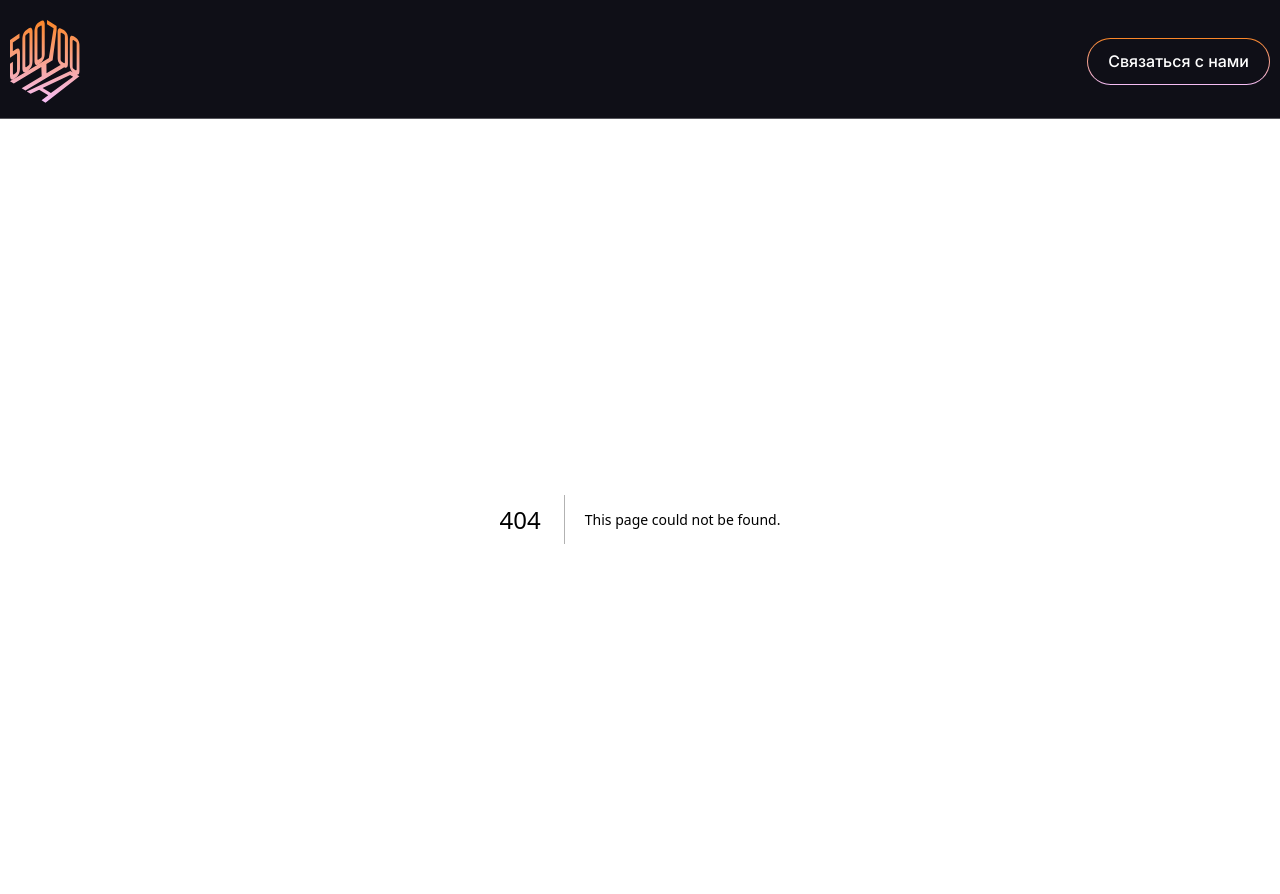
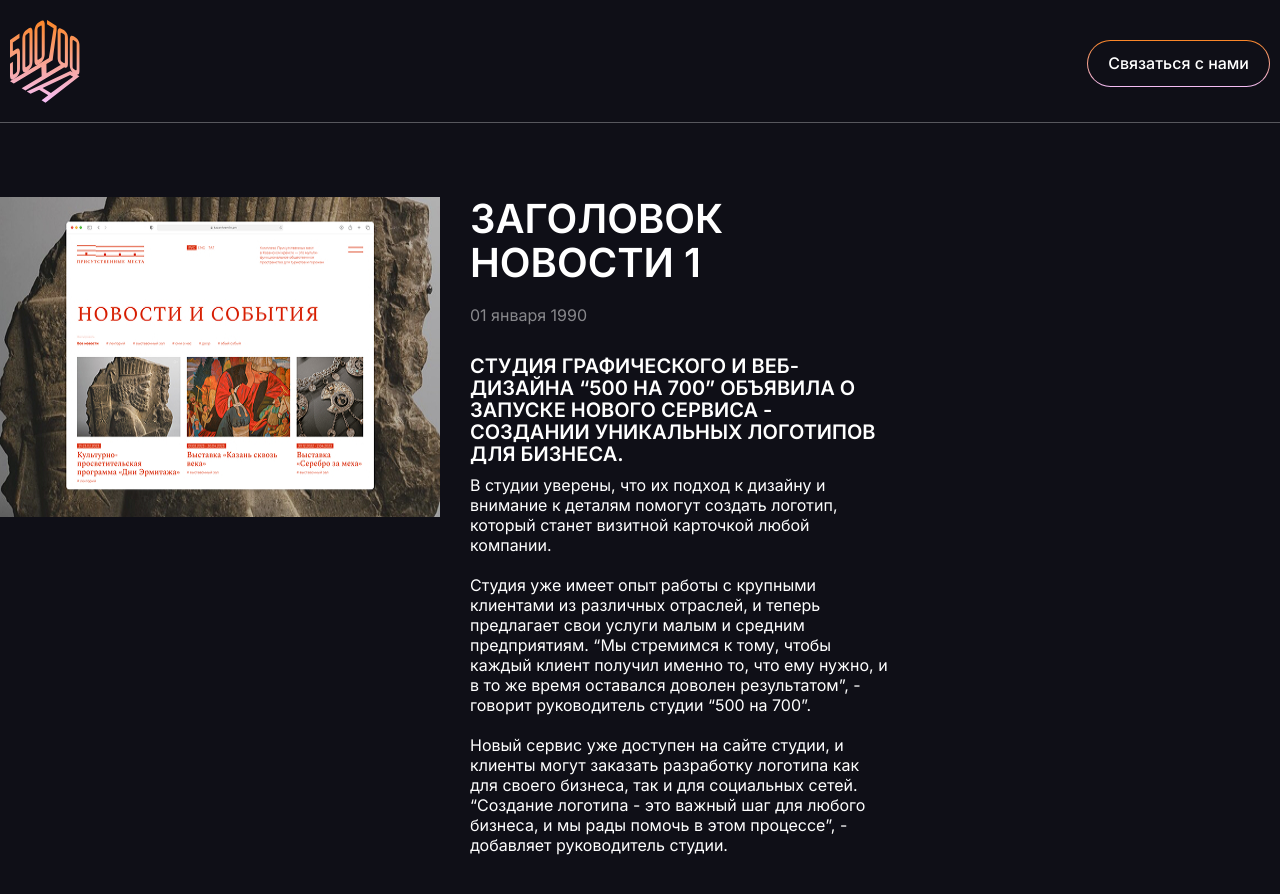
Before and after one commit to IlyaVafin/500na700, a Next.js app: page /news/1 in a window 1280 px wide. Before the commit this address had no page. Shown: the top 894 px of the page. Built offline with nearby package versions, Linux system fonts and the light colour scheme.

Commit message:
feat: #11 add single post

```diff
--- a/src/app/globals.css
+++ b/src/app/globals.css
@@ -15,3 +15,6 @@ html, body {
   font-family: var(--font-inter);
   min-height: 100vh;
 }
+a {
+  text-decoration: none;
+}
--- /dev/null
+++ b/src/app/news/[id]/page.tsx
@@ -0,0 +1,36 @@
+import Container from "@/components/container/container"
+import { getNews } from "@/modules/news/api/getNews"
+import { getNewsById } from "@/modules/news/api/getNewsById"
+import NewsCard from "@/modules/news/ui/news-card"
+
+export async function generateStaticParams() {
+	const posts = await getNews()
+
+	return posts.map(post => ({
+		id: String(post.id),
+	}))
+}
+
+export default async function NewsPage({
+	params,
+}: {
+	params: Promise<{ id: string }>
+}) {
+	const { id } = await params
+	const post = await getNewsById(Number(id))
+	if (post.status === "error") return post.data
+	const { data } = post
+	return (
+		<Container>
+				<NewsCard
+					date={data.date}
+					variant='single'
+					description={data.description}
+					id={data.id}
+					image={data.image}
+					title={data.title}
+					subtitle={data.subtitle}
+				/>
+		</Container>
+	)
+}
--- a/src/components/header/header.tsx
+++ b/src/components/header/header.tsx
@@ -1,14 +1,25 @@
 import Image from "next/image"
 import Button from "../button/button"
 import Container from "../container/container"
-import styles from './header.module.scss'
+import styles from "./header.module.scss"
+import Link from "next/link"
 export default function Header() {
 	return (
 		<header className={styles.header}>
 			<div className={styles.headerFixed}>
 				<Container>
 					<div className={styles.headerContent}>
-						<Image src='/logo.svg' alt='logotype' sizes="100vw" width={0} height={0} className={styles.logo} />
+						<Link href="/">
+							<Image
+								loading='eager'
+								src='/logo.svg'
+								alt='logotype'
+								sizes='100vw'
+								width={0}
+								height={0}
+								className={styles.logo}
+							/>
+						</Link>
 						<Button color='white'>Связаться с нами</Button>
 					</div>
 				</Container>
--- a/src/components/typography/heading/heading.module.scss
+++ b/src/components/typography/heading/heading.module.scss
@@ -12,7 +12,7 @@
 }
 
 .h3 {
-	font-size: clamp(16px, 2vw, 20px);
+	font-size: 20px;
 }
 
 .h4 {
--- a/src/modules/news/api/getNewsById.ts
+++ b/src/modules/news/api/getNewsById.ts
@@ -1,6 +1,10 @@
 import { news } from "../data/news"
 import { News } from "../types"
-export const getNewsById = (id: number) => {
+export const getNewsById = (
+	id: number,
+): Promise<
+	{ status: "success"; data: News } | { status: "error"; data: string }
+> => {
 	const promise = new Promise<News>((resolve, reject) => {
 		const post = news.find(p => p.id === id)
 		setTimeout(() => {
@@ -12,7 +16,7 @@ export const getNewsById = (id: number) => {
 		}, 1000)
 	})
 	return promise.then(
-		result => result,
-		error => error,
+		result => ({ data: result, status: "success" }),
+		err => ({ status: "error", data: err }),
 	)
 }
--- a/src/modules/news/data/news.ts
+++ b/src/modules/news/data/news.ts
@@ -1,13 +1,18 @@
-import { News } from "../types";
+import { News } from "../types"
 
 export const news: News[] = [
 	{
 		id: 1,
 		image: "/news1.jpg",
 		title: "Заголовок новости 1",
-		description:
-			"Описание новости в 3 строки Описание новости в 3 строки Описание новости в 3 строки Описание новости в 3 строки Описание новости в 3 строки Описание...",
+		description: [
+			"В студии уверены, что их подход к дизайну и внимание к деталям помогут создать логотип, который станет визитной карточкой любой компании.",
+			"Студия уже имеет опыт работы с крупными клиентами из различных отраслей, и теперь предлагает свои услуги малым и средним предприятиям. “Мы стремимся к тому, чтобы каждый клиент получил именно то, что ему нужно, и в то же время оставался доволен результатом”, - говорит руководитель студии “500 на 700”.",
+			"Новый сервис уже доступен на сайте студии, и клиенты могут заказать разработку логотипа как для своего бизнеса, так и для социальных сетей. “Создание логотипа - это важный шаг для любого бизнеса, и мы рады помочь в этом процессе”, - добавляет руководитель студии.",
+		],
 		date: "01 января 1990",
+		subtitle:
+			"Студия графического и веб-дизайна “500 на 700” объявила о запуске нового сервиса - создании уникальных логотипов для бизнеса. ",
 	},
 	{
 		id: 2,
@@ -16,6 +21,8 @@ export const news: News[] = [
 		description:
 			"Описание новости в 3 строки Описание новости в 3 строки Описание новости в 3 строки Описание новости в 3 строки Описание новости в 3 строки Описание...",
 		date: "01 января 1990",
+		subtitle:
+			"Студия графического и веб-дизайна “500 на 700” объявила о запуске нового сервиса - создании уникальных логотипов для бизнеса. ",
 	},
 	{
 		id: 3,
@@ -24,6 +31,8 @@ export const news: News[] = [
 		description:
 			"Описание новости в 3 строки Описание новости в 3 строки Описание новости в 3 строки Описание новости в 3 строки Описание новости в 3 строки Описание...",
 		date: "01 января 1990",
+		subtitle:
+			"Студия графического и веб-дизайна “500 на 700” объявила о запуске нового сервиса - создании уникальных логотипов для бизнеса. ",
 	},
 	{
 		id: 4,
@@ -32,6 +41,8 @@ export const news: News[] = [
 		description:
 			"Описание новости в 3 строки Описание новости в 3 строкиОписание новости в 3 строкиОписание новости в 3 строки Описание новости в 3 строки Описание...",
 		date: "01 января 1990",
+		subtitle:
+			"Студия графического и веб-дизайна “500 на 700” объявила о запуске нового сервиса - создании уникальных логотипов для бизнеса. ",
 	},
 	{
 		id: 5,
--- a/src/modules/news/news-module.tsx
+++ b/src/modules/news/news-module.tsx
@@ -1,7 +1,7 @@
+import Container from "@/components/container/container"
 import Heading from "@/components/typography/heading/heading"
 import { getNews } from "./api/getNews"
 import styles from "./news.module.scss"
-import Container from "@/components/container/container"
 import NewsCard from "./ui/news-card"
 export default async function NewsModule() {
 	const news = await getNews()
@@ -14,6 +14,8 @@ export default async function NewsModule() {
 				<div className={styles.newsBlock}>
 					{news.map(post => (
 						<NewsCard
+							variant="muplitple"
+							id={post.id}
 							date={post.date}
 							description={post.description}
 							image={post.image}
--- a/src/modules/news/news.module.scss
+++ b/src/modules/news/news.module.scss
@@ -26,6 +26,31 @@
 	max-width: 440px;
 	width: 100%;
 	height: auto;
+	max-height: 320px;
+}
+
+.singlePost {
+	display: flex;
+	flex-direction: column;
+	gap: 20px;
+	margin-top: 40px;
+}
+
+.postTitle {
+	margin-bottom: 30px;
+	width: 101%;
+}
+
+.postText {
+	padding: 0 10px;
+}
+
+.subtitle {
+	margin-bottom: 10px;
+}
+
+.date {
+	margin-top: 10px;
 }
 
 @media (min-width: 768px) {
@@ -35,6 +60,19 @@
 	}
 }
 
+@media (min-width: 1280px) {
+	.singlePost {
+		flex-direction: row;
+		margin-top: 78px;
+	}
+	.postText {
+		max-width: 439px;
+	}
+	.date {
+		margin-top: 20px;
+	}
+}
+
 @media (min-width: 1376px) {
 	.title {
 		margin-left: 0;
--- a/src/modules/news/types/index.ts
+++ b/src/modules/news/types/index.ts
@@ -2,6 +2,7 @@ export interface News {
   id: number
 	image: string
 	title: string
-	description: string
+	description: string | string[]
+	subtitle?: string
 	date: string
 }
--- a/src/modules/news/ui/news-card.tsx
+++ b/src/modules/news/ui/news-card.tsx
@@ -1,17 +1,32 @@
 import Heading from "@/components/typography/heading/heading"
 import Text from "@/components/typography/text/text"
 import Image from "next/image"
+import styles from "../news.module.scss"
 import { News } from "../types"
-import styles from '../news.module.scss'
+import Link from "next/link"
 export default function NewsCard({
+	id,
 	image,
 	title,
 	description,
 	date,
-}: Omit<News, "id">) {
+	variant,
+	subtitle,
+}: News & { variant: "single" | "muplitple" }) {
 	return (
+		<>
+			{variant === "muplitple" && (
 				<article>
-			<Image className={styles.newsImage} src={image} alt='' sizes="100vw" width={0} height={0} />
+					<Link href={`/news/${id}`}>
+						<Image
+							className={styles.newsImage}
+							src={image}
+							alt=''
+							sizes='100vw'
+							width={0}
+							height={0}
+							priority
+						/>
 						<div className={styles.cardText}>
 							<Heading color='white' as='h3'>
 								{title}
@@ -27,6 +42,45 @@ export default function NewsCard({
 								{date}
 							</Text>
 						</div>
+					</Link>
 				</article>
+			)}
+			{variant === "single" && (
+				<article className={styles.singlePost}>
+					<Image
+						src={image}
+						alt=''
+						sizes='100vw'
+						width={0}
+						height={0}
+						className={styles.newsImage}
+					/>
+					<div className={styles.postText}>
+						<div className={styles.postTitle}>
+							<Heading color='white' as='h1'>
+								{title}
+							</Heading>
+							<Text className={styles.date} color='#ffffff80' as='p'>
+								{date}
+							</Text>
+						</div>
+						<Heading className={styles.subtitle} color='white' as='h3'>
+							{subtitle}
+						</Heading>
+						{!Array.isArray(description) ? (
+							<Text color="white" as='p'>{description}</Text>
+						) : (
+							<>
+								{description.map((paragraph, i) => (
+									<Text color='white' key={i} as='p'>
+										{paragraph} <br /> <br />
+									</Text>
+								))}
+							</>
+						)}
+					</div>
+				</article>
+			)}
+		</>
 	)
 }
```
Lines whose indentation alone changed are shown as unchanged.
